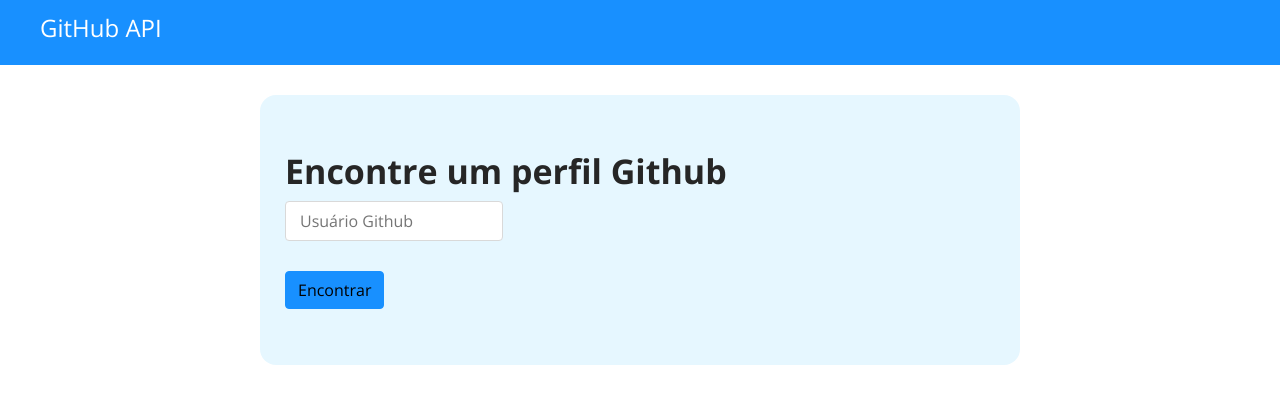
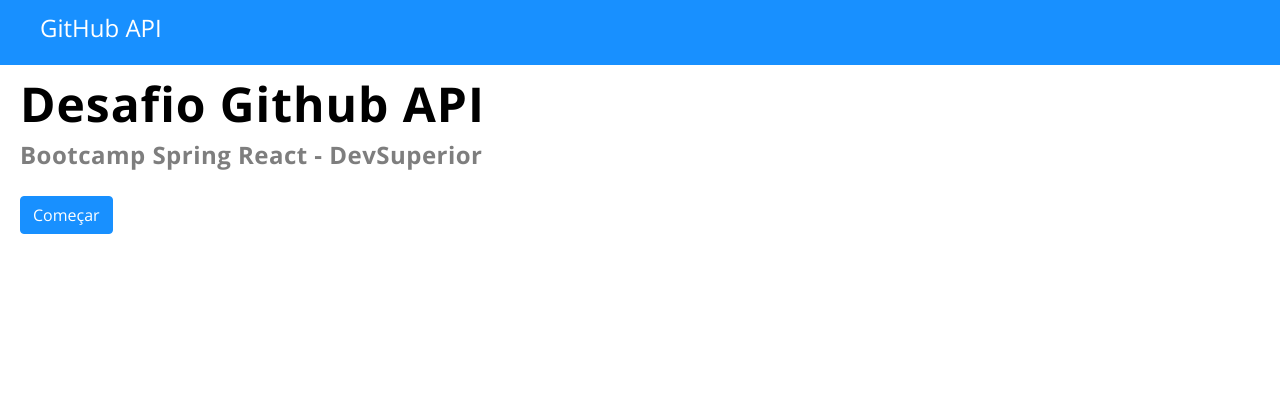
Before and after one commit to hskuntze/github-api, a React (Create React App) app: page / in a window 1280 px wide. Shown: the top 404 px of the page. Built offline with nearby package versions, Linux system fonts and the light colour scheme.

Commit message:
Rotas; finalizando estilos e estrutura; Fix: Navbar as Component

```diff
--- a/src/App.tsx
+++ b/src/App.tsx
@@ -1,9 +1,9 @@
-import Search from "pages/Search";
+import Routes from "Routes";
 import "./App.css";
 import "./assets/styles/custom.scss";
 
 function App() {
-  return <Search />
+  return <Routes />
 }
 
 export default App;
--- /dev/null
+++ b/src/Routes.tsx
@@ -0,0 +1,17 @@
+import Navbar from 'components/Navbar';
+import Home from 'pages/Home';
+import Search from 'pages/Search';
+import { BrowserRouter, Routes as Switch, Route } from 'react-router-dom';
+
+const Routes = () => {
+    return(
+        <BrowserRouter>
+            <Navbar />
+            <Switch>
+                <Route path="/" element={<Home />} />
+                <Route path="/search" element={<Search />}/>
+            </Switch>
+        </BrowserRouter>
+    );
+}
+export default Routes;
--- a/src/components/UserCard/index.tsx
+++ b/src/components/UserCard/index.tsx
@@ -2,29 +2,29 @@
 import { User } from "types/user";
 
 type Usuario = {
-  user: User;
+  user?: User;
 };
 
 const UserCard = ({ user }: Usuario) => {
   return (
     <div className="card-user-container">
       <div className="card-image">
-        <img src={user.avatar_url} alt={user.name} />
+        <img src={user?.avatar_url} alt={user?.name} />
       </div>
       <div className="card-content">
         <div className="info-content">
           <h4>Informações</h4>
           <p>
-            <b>Perfil:</b> <a href={user.html_url}>{user.html_url}</a>
+            <b>Perfil:</b> <a href={user?.html_url}>{user?.html_url}</a>
           </p>
           <p>
-            <b>Seguidores:</b> {user.followers}
+            <b>Seguidores:</b> {user?.followers}
           </p>
           <p>
-            <b>Localidade:</b> {user.location}
+            <b>Localidade:</b> {user?.location}
           </p>
           <p>
-            <b>Nome:</b> {user.name}
+            <b>Nome:</b> {user?.name}
           </p>
         </div>
       </div>
--- a/src/pages/Home/index.tsx
+++ b/src/pages/Home/index.tsx
@@ -1,17 +1,24 @@
-import Navbar from "pages/Navbar";
+import { Link } from "react-router-dom";
 import "./styles.css";
 
 const Home = () => {
   return (
     <div>
-      <Navbar />
       <div className="home-container">
         <div className="home-content-container">
           <h1>Desafio Github API</h1>
           <h4>Bootcamp Spring React - DevSuperior</h4>
         </div>
         <div className="home-button-container">
-          <button type="button" className="btn btn-primary" style={{color : "#FFF"}}>Começar</button>
+          <Link to="/search">
+            <button
+              type="button"
+              className="btn btn-primary"
+              style={{ color: "#FFF" }}
+            >
+              Começar
+            </button>
+          </Link>
         </div>
       </div>
     </div>
--- a/src/pages/Search/index.tsx
+++ b/src/pages/Search/index.tsx
@@ -1,17 +1,16 @@
 import UserCard from "components/UserCard";
-import Navbar from "pages/Navbar";
 import "./styles.css";
 import { useState } from "react";
 import axios from "axios";
 import { User } from "types/user";
 
 type FormData = {
-  userName : string;
-}
+  userName: string;
+};
 
 const Search = () => {
   const [formData, setFormData] = useState<FormData>({
-    userName: ''
+    userName: "",
   });
   const [user, setUser] = useState<User>();
 
@@ -19,25 +18,24 @@
     const name = event.target.name;
     const value = event.target.value;
 
-    setFormData({...formData, [name]:value});
+    setFormData({ ...formData, [name]: value });
   };
 
   const handleSubmit = (event: React.FormEvent<HTMLFormElement>) => {
     event.preventDefault();
 
-    axios.get(`https://api.github.com/users/${formData.userName}`)
-    .then( (response) => {
+    axios
+      .get(`https://api.github.com/users/${formData.userName}`)
+      .then((response) => {
         setUser(response.data);
       })
-    .catch( err => {
+      .catch((err) => {
         setUser(undefined);
         console.log(err);
-    })
-  }
+      });
+  };
 
   return (
-    <>
-      <Navbar />
     <div className="all-container">
       <div className="before-container">
         <h2>Encontre um perfil Github</h2>
@@ -56,13 +54,8 @@
           </div>
         </form>
       </div>
-        <div className="user-card">
-          { user && (
-            <UserCard user={user} />
-          )}
+      <div className="user-card">{user && <UserCard user={user} />}</div>
     </div>
-      </div>
-    </>
   );
 };
 
--- a/src/pages/Search/styles.css
+++ b/src/pages/Search/styles.css
@@ -61,6 +61,10 @@
         width: 760px;
         height: 270px;
     }
+
+    .before-container input {
+        width: 350px;
+    }
 }
 
 @media (min-width: 1400px){
@@ -72,4 +76,8 @@
     .before-container h2 {
         font-size: 38px;
     }
+
+    .before-container input {
+        width: 400px;
+    }
 }
```
Also changed, not shown: src/assets/images/37214107.png (deleted), src/components/Navbar/index.tsx (renamed from src/pages/Navbar/index.tsx), src/components/Navbar/styles.css (renamed from src/pages/Navbar/styles.css). Lines whose indentation alone changed are shown as unchanged.
